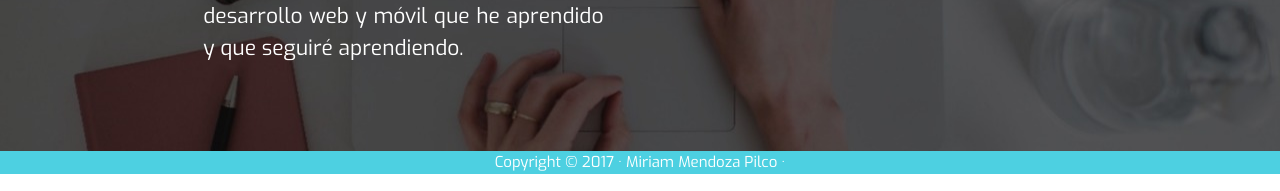
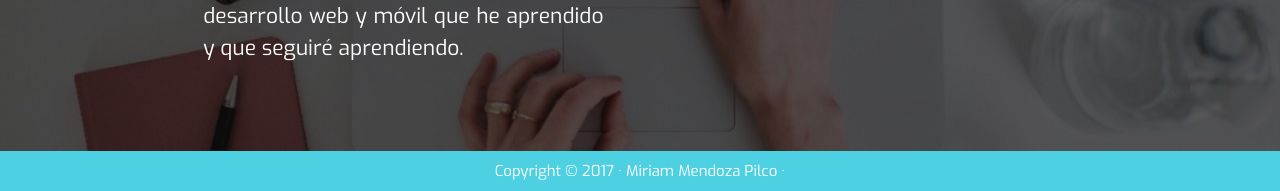
Before and after one commit to mgmp2/Portfolio, a plain HTML site: page index.html in a window 1280 px wide. Shown: the part 3858-4049 px from the top of the page. Drawn offline with nearby package versions, Linux system fonts and the light colour scheme.

Commit message:
add footer size

```diff
--- a/index.html
+++ b/index.html
@@ -283,7 +283,7 @@
               </div>
           </div>
       </section>
-      <footer class="cyan lighten-2">
+      <footer class="cyan lighten-2 flex">
         <div class="container center-align">
         <span class="white-text">Copyright &copy; 2017 · Miriam Mendoza Pilco ·</span>
         </div>
--- a/src/scss/main.scss
+++ b/src/scss/main.scss
@@ -248,6 +248,10 @@ p {
         width: 77px;
     }
 }
+footer {
+  height: 5vh;
+
+}
 /* Small devices (tablets, 768px and up) */
 @media (min-width: 768px) {
   h1 {
```
Also changed, not shown: assets/css/main.css, 1 other file.
